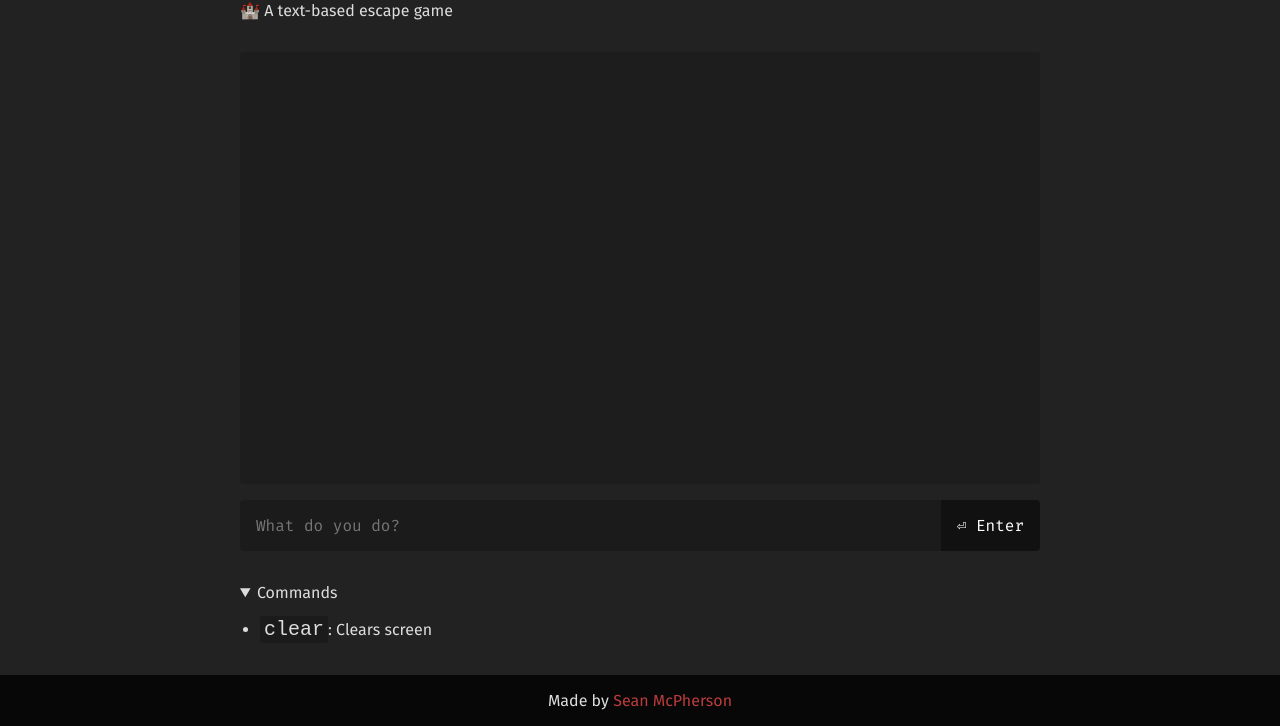
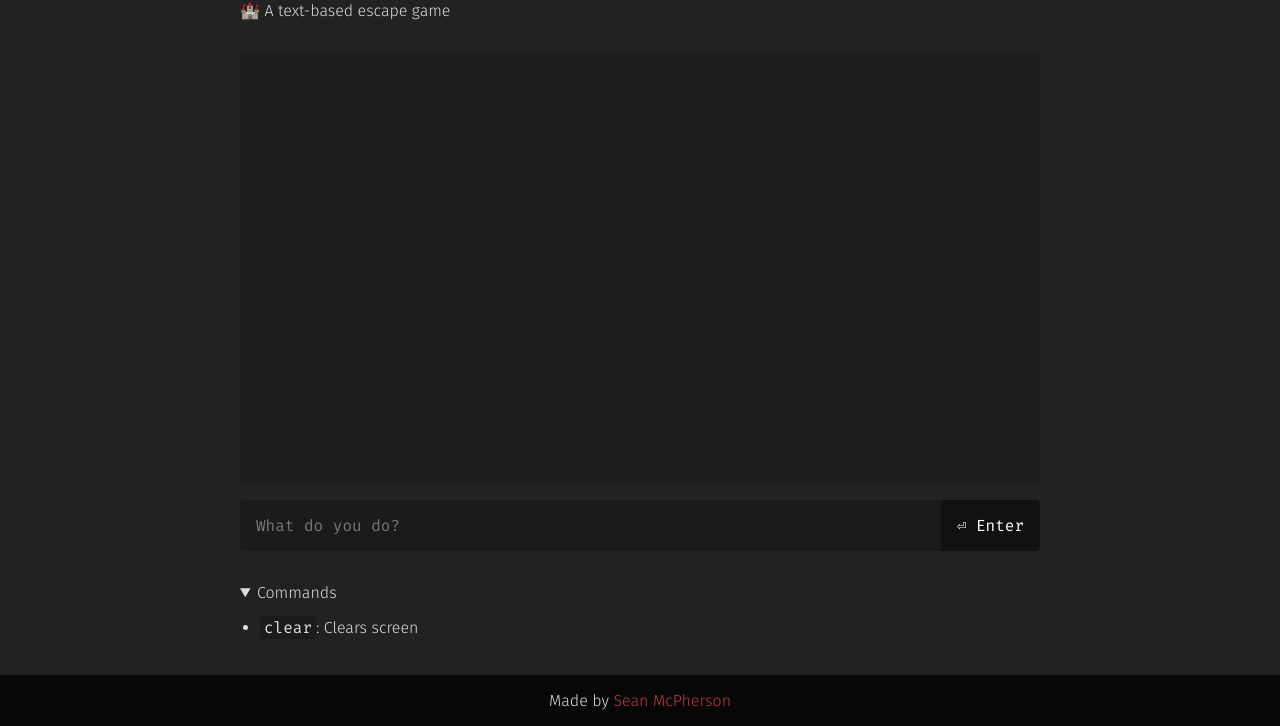
Before and after one commit to SeanMcP/escape-from-mcpherson-manor, a website built with Parcel: page index.html in a window 1280 px wide. Shown: the part 74-800 px from the top of the page. Built offline with nearby package versions, Linux system fonts and the light colour scheme.

Commit message:
Fix code styles

```diff
--- a/css/index.css
+++ b/css/index.css
@@ -8,9 +8,11 @@ body {
     margin: 0;
 }
 
-button {
+button, summary {
     cursor: pointer;
 }
+
+code { font-family: var(--mono) }
 
 .--site-block {
     padding: 1rem;
@@ -94,8 +96,7 @@ button {
 #Help code {
     background: rgba(0, 0, 0, 0.2);
     border-radius: 2px;
-    font-size: 1.25rem;
-    padding: 2px 4px;
+    padding: 0.125rem 0.25rem;
 }
 
 #Footer {
--- a/css/variables.css
+++ b/css/variables.css
@@ -1,4 +1,4 @@
-@import url('https://fonts.googleapis.com/css?family=Fira+Mono|Fira+Sans:400,700');
+@import url('https://fonts.googleapis.com/css?family=Fira+Mono|Fira+Sans:300,700');
 
 :root {
     --sans: 'Fira Sans', -apple-system, BlinkMacSystemFont, 'Segoe UI', Roboto, Oxygen, Ubuntu, Cantarell, 'Open Sans', 'Helvetica Neue', sans-serif;
```
